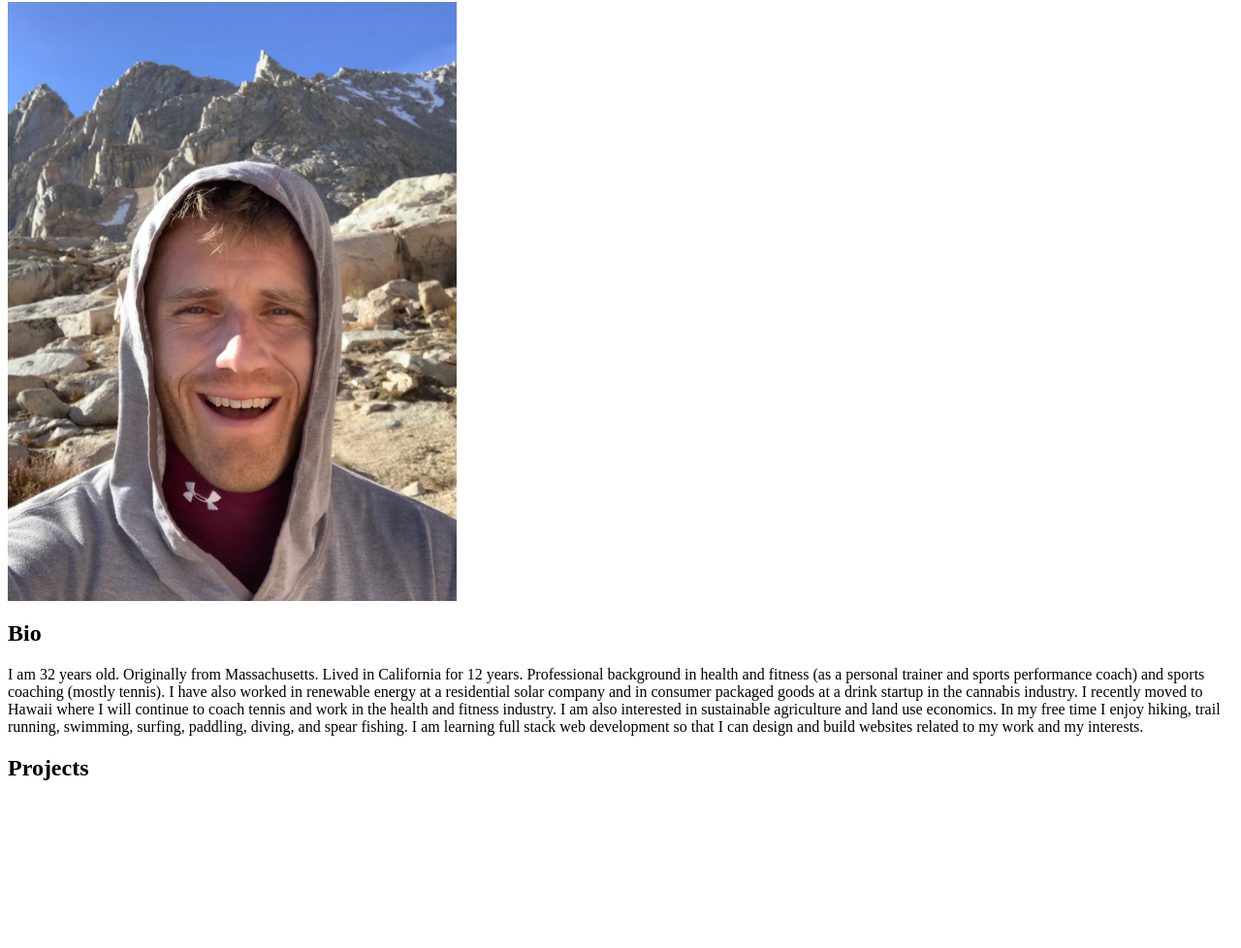
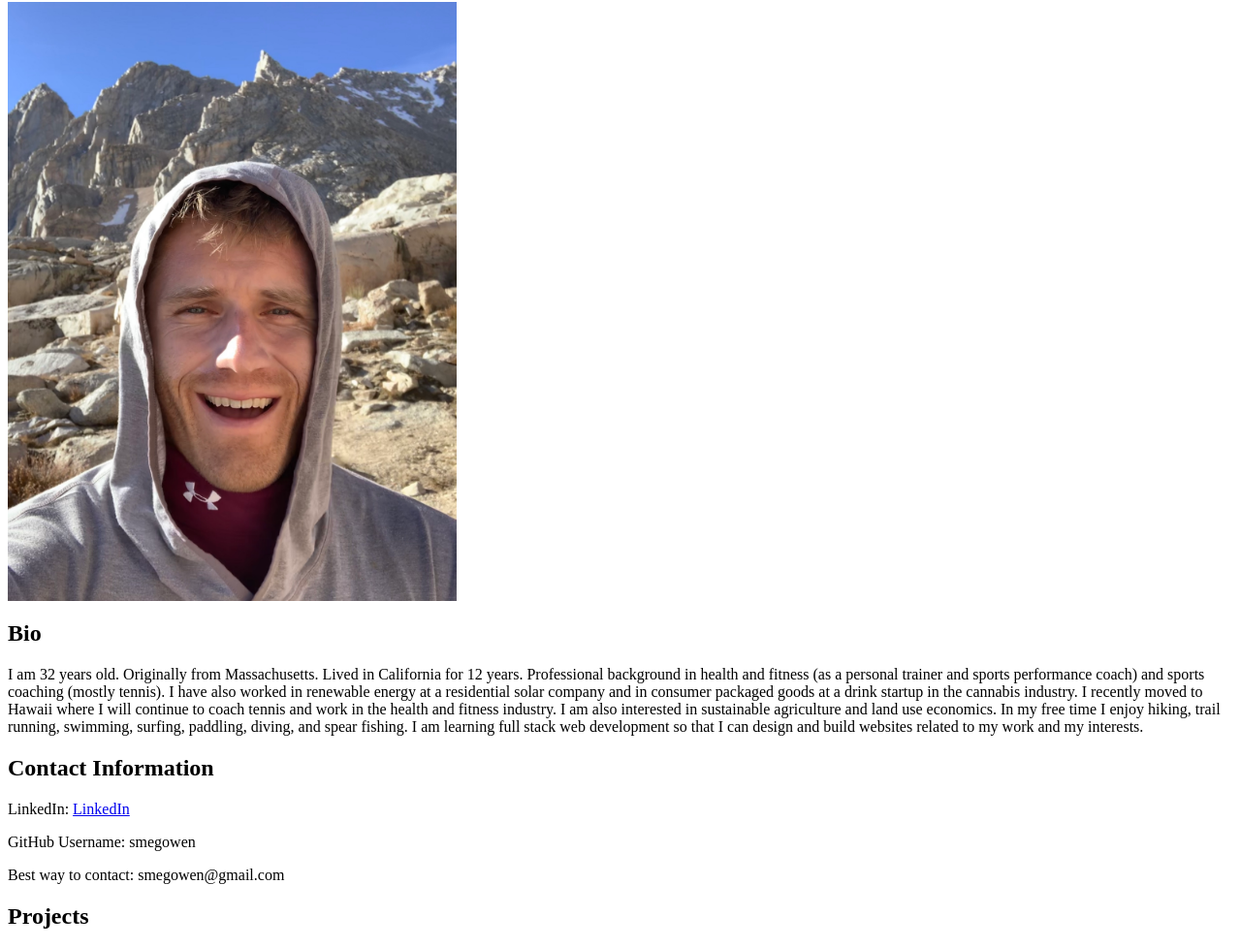
Before and after one commit to smegowen/smegowen.github.io, a plain HTML site: page index.html in a window 1280 px wide. Shown: the part 64-1042 px from the top of the page at 97% size. Before the commit the page ends 890 px from the top, so only its background shows below. Drawn offline with Linux system fonts and the light colour scheme.

Commit message:
Update index.html

```diff
--- a/index.html
+++ b/index.html
@@ -12,5 +12,9 @@
         In my free time I enjoy hiking, trail running, swimming, surfing, paddling, diving, and spear fishing.
         I am learning full stack web development so that I can design and build websites related to my work and my interests.
     </p>
+    <h2>Contact Information</h2>
+    <p>LinkedIn: <a href = "https://www.linkedin.com/in/samuel-megowen-1057a389/">LinkedIn</a></p>
+    <p>GitHub Username: smegowen</p>
+    <p>Best way to contact: smegowen@gmail.com</p>
     <h2>Projects</h2>
 </html>
```
